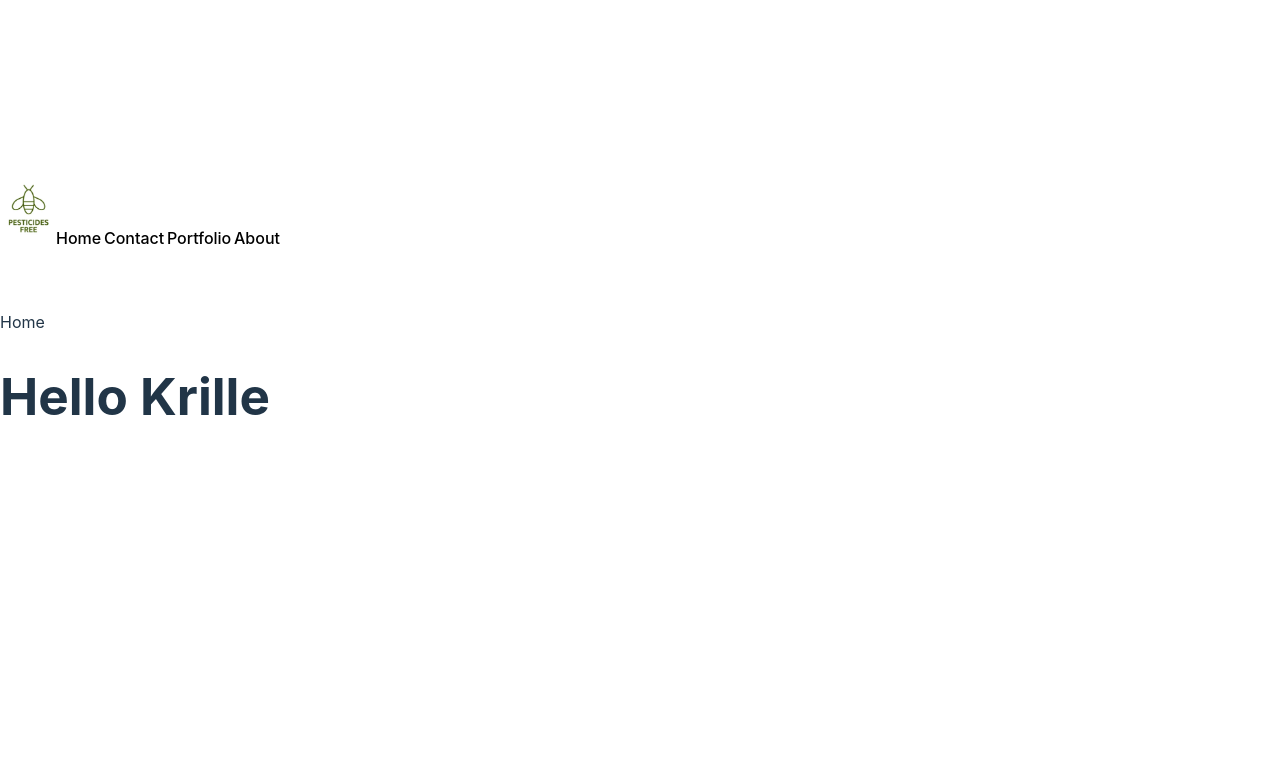
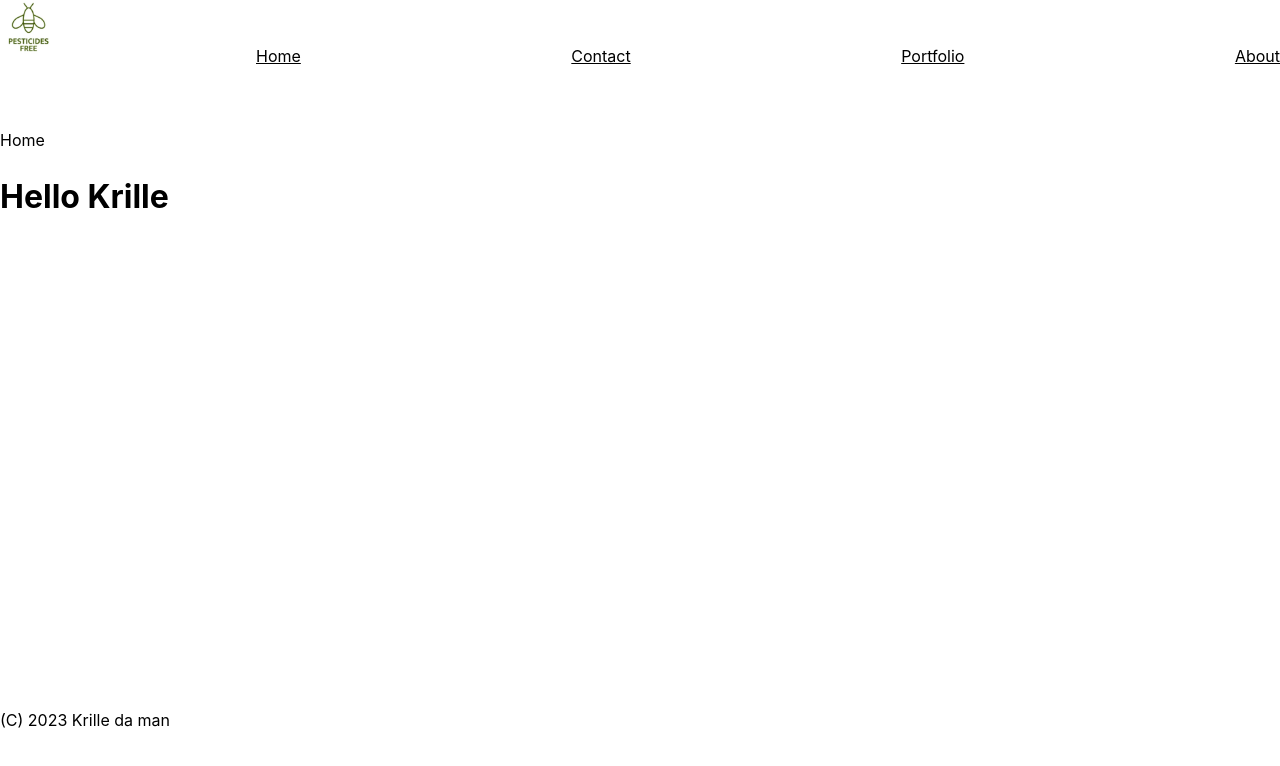
Before and after one commit to juiceghost/noob-stories, a React (Vite) app: page / in a window 1280 px wide. Shown: the top 766 px of the page. Built offline with nearby package versions, Linux system fonts and the light colour scheme.

Commit message:
added läxa

```diff
--- a/src/App.jsx
+++ b/src/App.jsx
@@ -20,6 +20,10 @@ const LogoContainer = styled.div`
   grid-area: logo;
 `;
 
+const StyledImg = styled.img`
+  width: 100%;
+`;
+
 const MainContainer = styled.div`
   grid-area: main;
 `;
@@ -34,14 +38,23 @@ const GridContainer = styled.div`
   "main main main main main"
   "main main main main main"
   "footer footer footer footer footer";
-`
+  min-height: 100vh;
+`;
+
+const StyledFooter = styled.footer`
+  grid-area: footer;
+  /* display: flex; */
+  align-self: center;
+`;
 
 function App() {
 
   return (
     <Router>
       <GridContainer>
-        <LogoContainer><img style={{ width: "100%" }} src={logo} alt="Logo" /></LogoContainer>
+        <LogoContainer>
+          <StyledImg src={logo} alt="Logo" />
+        </LogoContainer>
         <Navbar />
         <MainContainer>
           <Switch>
@@ -57,10 +70,22 @@ function App() {
           </Switch>
           <h1>Hello Krille</h1>
         </MainContainer>
+        <StyledFooter>
+          <p>(C) 2023 Krille da man</p>
+        </StyledFooter>
       </GridContainer>
     </Router>
   );
 }
 
+// Läxa tills 7/3:
+// Skapa din personliga footer i samråd med andra på Discord.
+// titta på exempel på andra portföljer
+// Du kan t.ex ha med linkedin-ikon och github-ikon figma-ikon?
+// Tips att researcha: "fontawesome"
+// Obs. Discord är ICKE frivilligt, men ni behöver inte göra hela läxan på discord
+// Om du blir klar med detta, gör samma sak med Navbar
+// Pusha ditt projek till din github, skicka länk till mig.
+
 
 export default App;
--- a/src/Navbar.jsx
+++ b/src/Navbar.jsx
@@ -4,7 +4,7 @@ import {
     Link
 } from "react-router-dom";
 
-const StyledNav = styled.nav`
+export const StyledNav = styled.nav`
     display: flex;
     flex-direction: row;
     justify-content: space-between;
@@ -12,7 +12,7 @@ const StyledNav = styled.nav`
     grid-area: top;
 `;
 
-const StyledLink = styled(Link)`
+export const StyledLink = styled(Link)`
     color: black;
     /* background-color: #f1356d; */
     /* border-radius: 8px; */
--- a/src/index.css
+++ b/src/index.css
@@ -2,10 +2,6 @@
   font-family: Inter, system-ui, Avenir, Helvetica, Arial, sans-serif;
   line-height: 1.5;
   font-weight: 400;
-
-  color-scheme: light dark;
-  color: rgba(255, 255, 255, 0.87);
-  background-color: #242424;
 
   font-synthesis: none;
   text-rendering: optimizeLegibility;
@@ -14,62 +10,6 @@
   -webkit-text-size-adjust: 100%;
 }
 
-a {
-  font-weight: 500;
-  color: #646cff;
-  text-decoration: inherit;
-}
-
-a:hover {
-  color: #535bf2;
-}
-
 body {
   margin: 0;
-  display: flex;
-  place-items: center;
-  min-width: 320px;
-  min-height: 100vh;
 }
-
-h1 {
-  font-size: 3.2em;
-  line-height: 1.1;
-}
-
-.my-button {
-  border-radius: 8px;
-  border: 1px solid transparent;
-  padding: 0.6em 1.2em;
-  font-size: 1em;
-  font-weight: 500;
-  font-family: inherit;
-  /* background-color: #1a1a1a; */
-  cursor: pointer;
-  transition: border-color 0.25s;
-  background-color: red;
-}
-
-button:hover {
-  border-color: #646cff;
-}
-
-button:focus,
-button:focus-visible {
-  outline: 4px auto -webkit-focus-ring-color;
-}
-
-@media (prefers-color-scheme: light) {
-  :root {
-    color: #213547;
-    background-color: #ffffff;
-  }
-
-  a:hover {
-    color: #747bff;
-  }
-
-  button {
-    /* background-color: #f9f9f9; */
-  }
-}
```
